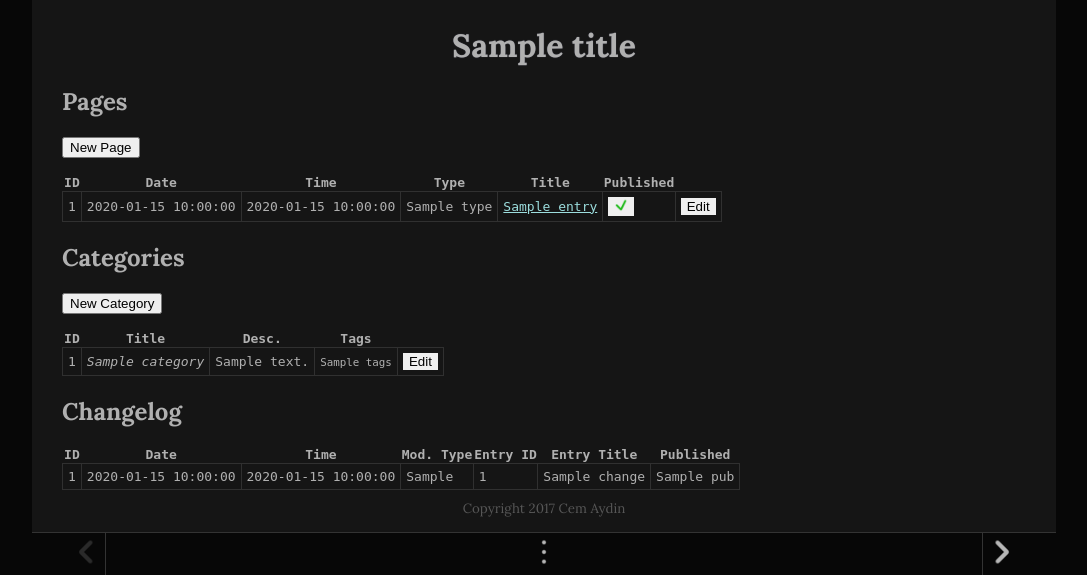
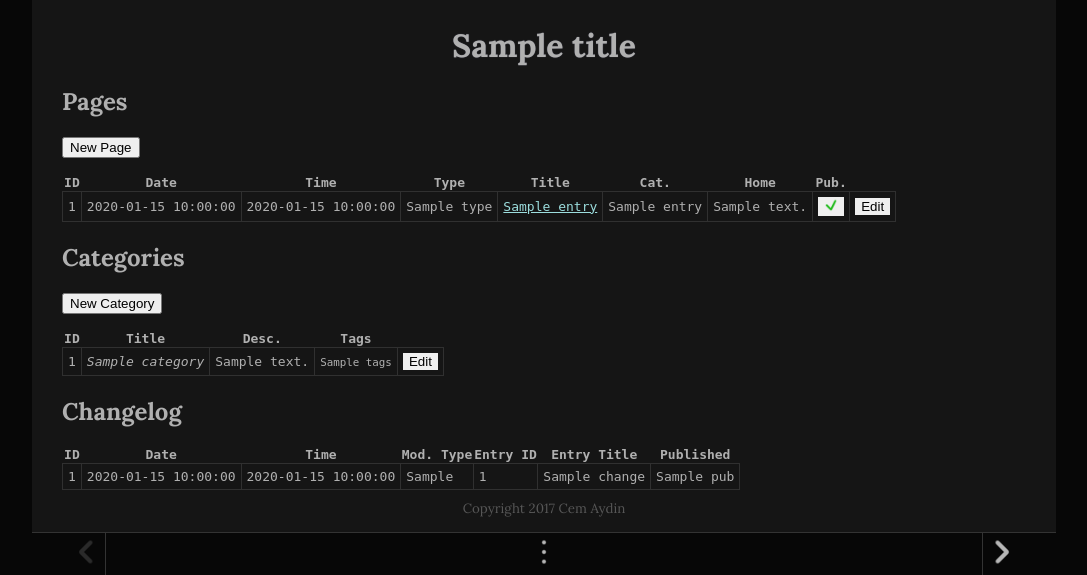
Before and after one commit to rebootl/website-rubric, a Python web app: template rubric_dyn/templates/interface/overview.html in a window 1280 px wide. Shown: the part 49-624 px from the top of the page, without its empty margins (96-1183 px from the left). Run offline with Jinja, Linux system fonts and the light colour scheme; the template is opened without the code that fills it: most values are stand-ins (such as "Sample title", 1, 10 or a date in 2020); some web fonts are replaced.

Commit message:
update pages table on interface overview

```diff
--- a/rubric_dyn/db_read.py
+++ b/rubric_dyn/db_read.py
@@ -41,7 +41,9 @@ def get_entries_info():
     g.db.row_factory = sqlite3.Row
     cur = g.db.execute('''SELECT entries.id, entries.type, entries.title,
                             entries.date_norm, entries.time_norm,
-                            entries.ref, entries.pub, categories.ref AS cat_ref
+                            entries.ref, entries.pub, entries.note_show_home,
+                            categories.title AS cat_title,
+                            categories.ref AS cat_ref
                           FROM entries
                           LEFT JOIN categories
                            ON entries.note_cat_id = categories.id
--- a/rubric_dyn/templates/interface/pages.html
+++ b/rubric_dyn/templates/interface/pages.html
@@ -15,7 +15,9 @@
       <th>Time</th>
       <th>Type</th>
       <th>Title</th>
-      <th>Published</th>
+      <th>Cat.</th>
+      <th>Home</th>
+      <th>Pub.</th>
     </tr>
   </thead>
   <tbody>
@@ -24,15 +26,7 @@
       <td>{{ entry.id }}</td>
       <td>{{ entry.date_norm }}</td>
       <td>{{ entry.time_norm }}</td>
-      <td>
-        {% if entry.type == 'latest' %}
-          <a href="/latest/">latest</a>
-        {% elif entry.type == 'history' %}
-          <a href="/history/">history</a>
-        {% else %}
-          {{ entry.type }}
-        {% endif %}
-      </td>
+      <td>{{ entry.type }}</td>
       <td>
         {% if entry.pub %}
           <a href="/{{ entry.cat_ref }}/{{ entry.date_norm }}/{{ entry.ref }}">{{ entry.title }}</a>
@@ -40,6 +34,8 @@
           {{ entry.title }}
         {% endif %}
       </td>
+      <td>{{ entry.cat_title }}</td>
+      <td>{{ entry.note_show_home }}</td>
       <td>
       {% if entry.pub %}
         <button form="call-unpub" type="submit" name="id" value="{{ entry.id }}" title="Unpublish">
```
